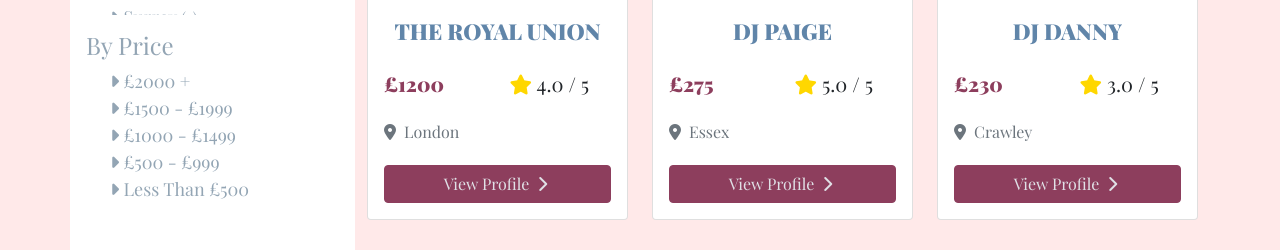
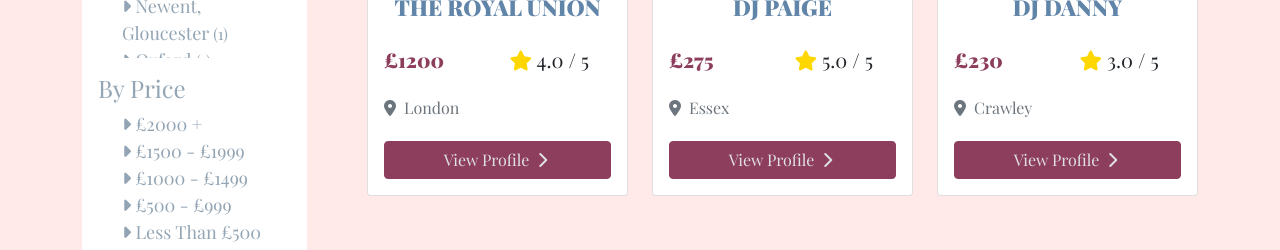
Before and after one commit to OliHickie/book_a_band, a Django app: page /bands/ in a window 1280 px wide. Shown: the part 1111-1361 px from the top of the page. Run offline with Django 3.2, Linux system fonts and the light colour scheme; data comes from the database, SQL or seed files in the repository; some libraries are stand-ins or nearby versions.

Commit message:
Increase spacing around quick links side bar

```diff
--- a/bands/templates/bands/bands.html
+++ b/bands/templates/bands/bands.html
@@ -169,7 +169,8 @@
     </div>
 
     <!-- Side bar for xl screens  -->
-    <div class="d-none d-xl-block col-lg-3 sidebar p-3">
+    <div class="d-none d-xl-block col-lg-3 pe-5">
+        <div class="sidebar p-3">
             <h3>Quick Links</h3>
             <hr class="mb-2">
             <h4>Sort All Bands</h4>
@@ -266,13 +267,14 @@
                 </li>
             </ul>
         </div>
+    </div>
 
     <!-- Band cards  -->
     <div class="col-12 col-xl-9">
         <div class="row">
 
             {% for band in page_bands %}
-            <div class="col-12 col-md-4 py-4">
+            <div class="col-12 col-md-4 pb-5">
                 <div class="card my-1">
                     <!-- Card imgae  -->
                     {% if band.image_one %}
--- a/bands/views.py
+++ b/bands/views.py
@@ -83,7 +83,7 @@ def all_bands(request):
                 bands = bands.filter(price__lt=500)
 
     # Pagination
-    paginator = Paginator(bands, 6)
+    paginator = Paginator(bands, 9)
 
     page_number = request.GET.get('page')
     page_bands = paginator.get_page(page_number)
--- a/static/css/base.css
+++ b/static/css/base.css
@@ -322,7 +322,6 @@ footer h5 {
     .blog-img-top {
         min-height: 160px;
     }
-
 }
 
 /* Booking Form */
```
Lines whose indentation alone changed are shown as unchanged.
